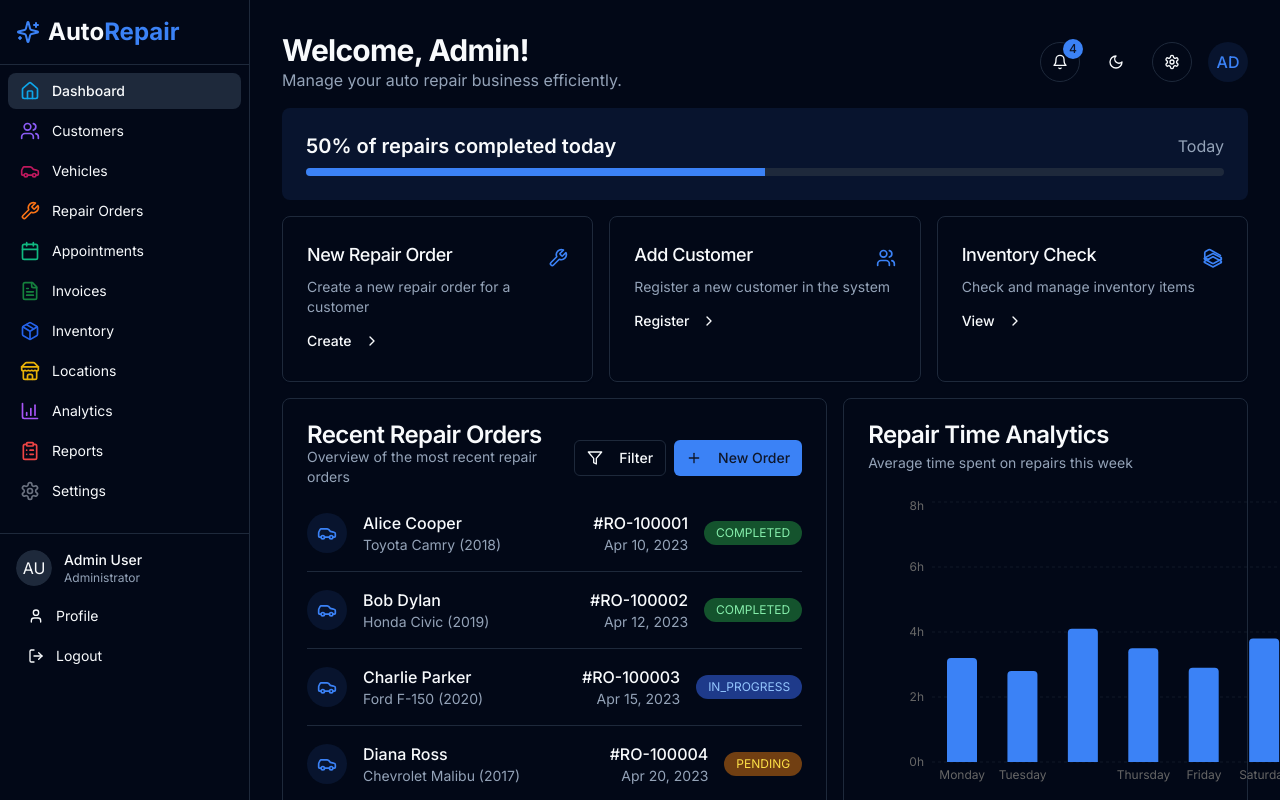
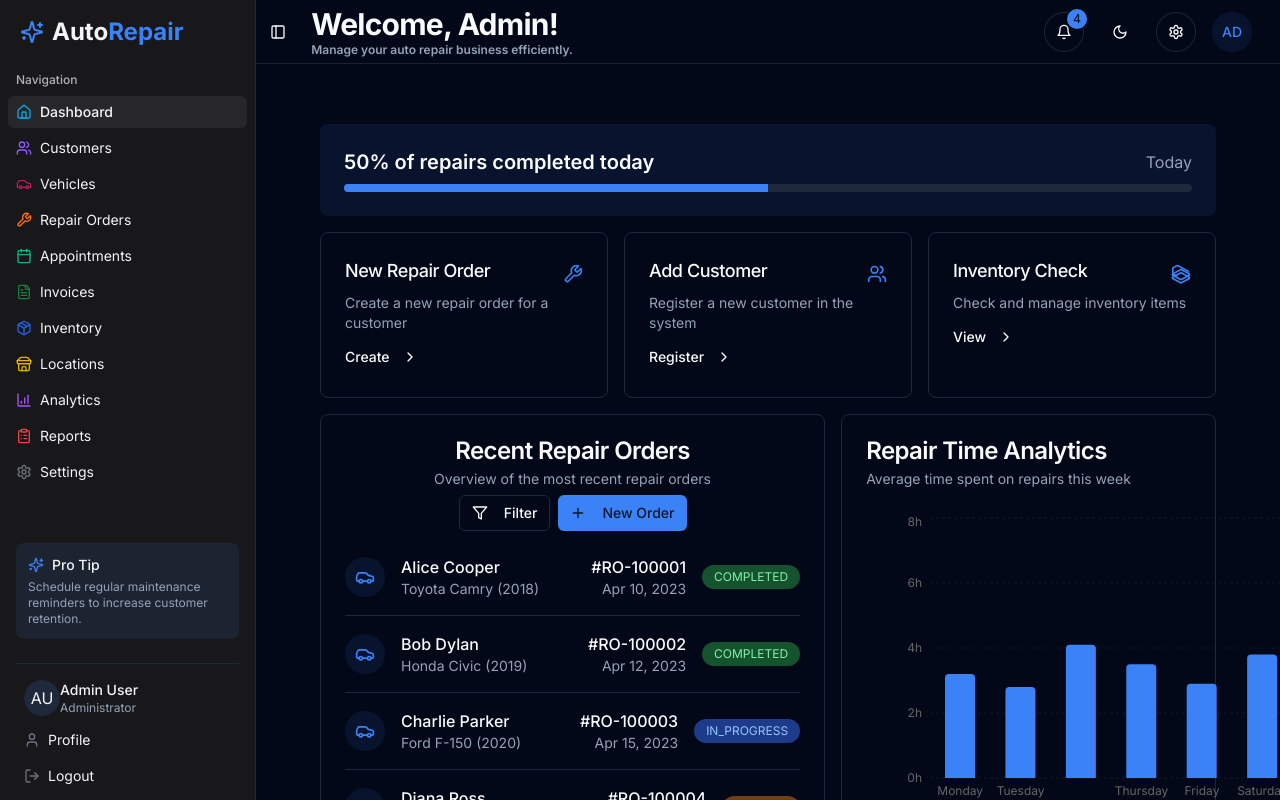
Before and after one commit to esaleci/Auto-Repair, a Next.js app: page /dashboard in a window 1280 px wide. Shown: the top 800 px of the page. Built offline with nearby package versions, Linux system fonts and the light colour scheme.

Commit message:
fix resresponsive

```diff
--- a/app/dashboard/layout.tsx
+++ b/app/dashboard/layout.tsx
@@ -27,6 +27,9 @@ import { Button } from "@/components/ui/button"
 import { Avatar, AvatarFallback } from "@/components/ui/avatar"
 import { getInitials } from "@/lib/utils"
 import { Badge } from "@/components/ui/badge"
+import { SidebarProvider, SidebarTrigger } from "@/components/ui/sidebar"
+import { AppSidebar } from "@/components/app-sidebar"
+import DashboardNav from "@/components/dashboard-nav"
 
 const routes = [
   {
@@ -138,105 +141,118 @@ export default function DashboardLayout({
   }
 
   return (
-    <div className="min-h-screen bg-background">
-      {/* Mobile menu button */}
-      {isMobile && (
-        <Button variant="outline" size="icon" className="fixed top-4 left-4 z-50 md:hidden" onClick={toggleSidebar}>
-          <Menu className="h-5 w-5" />
-        </Button>
-      )}
+      <SidebarProvider>
+        <AppSidebar />
+        <main className="relative flex gap-5 w-full items-center flex-col">
+          <div className="px-2 sticky flex  w-full justify-between items-center  top-0 z-50 bg-background border-b border-b-foreground/10 h-16">
+          <SidebarTrigger />
+          <DashboardNav />
+          </div>
+          <div className="px-8 py-2 flex gap-5 w-full items-center  ">
+          {children}
+          </div>
+        </main>
+      </SidebarProvider>
 
-      {/* Sidebar */}
-      <div
-        className={`fixed inset-y-0 left-0 w-[250px] bg-background border-r border-border overflow-y-auto z-40 transition-transform duration-300 ease-in-out ${
-          isMobile ? (sidebarOpen ? "translate-x-0" : "-translate-x-full") : "translate-x-0"
-        }`}
-      >
-        <div className="p-4 border-b border-border">
-          <Link href="/dashboard" className="flex items-center">
-            <Sparkles className="h-6 w-6 text-primary mr-2" />
-            <span className="text-2xl font-bold">
-              Auto<span className="text-primary">Repair</span>
-            </span>
-          </Link>
-        </div>
+    // <div className="min-h-screen bg-background">
+    //   {/* Mobile menu button */}
+    //   {isMobile && (
+    //     <Button variant="outline" size="icon" className="fixed top-4 left-4 z-50 md:hidden" onClick={toggleSidebar}>
+    //       <Menu className="h-5 w-5" />
+    //     </Button>
+    //   )}
 
-        <nav className="p-2">
-          <ul className="space-y-1">
-            {routes.map((route) => (
-              <li key={route.href}>
-                <Link
-                  href={route.href}
-                  className={`flex items-center gap-3 rounded-lg px-3 py-2 text-sm transition-all hover:bg-accent ${
-                    pathname === route.href ? "bg-accent text-accent-foreground font-medium" : "text-foreground"
-                  }`}
-                  onClick={() => isMobile && setSidebarOpen(false)}
-                >
-                  <route.icon className={`h-5 w-5 ${route.color}`} />
-                  {route.label}
-                </Link>
-              </li>
-            ))}
-          </ul>
-        </nav>
+    //   {/* Sidebar */}
+    //   <div
+    //     className={`fixed inset-y-0 left-0 w-[250px] bg-background border-r border-border overflow-y-auto z-40 transition-transform duration-300 ease-in-out ${
+    //       isMobile ? (sidebarOpen ? "translate-x-0" : "-translate-x-full") : "translate-x-0"
+    //     }`}
+    //   >
+    //     <div className="p-4 border-b border-border">
+    //       <Link href="/dashboard" className="flex items-center">
+    //         <Sparkles className="h-6 w-6 text-primary mr-2" />
+    //         <span className="text-2xl font-bold">
+    //           Auto<span className="text-primary">Repair</span>
+    //         </span>
+    //       </Link>
+    //     </div>
 
-        {user && (
-          <div className="border-t border-border p-4 mt-4">
-            <div className="flex items-center gap-3 mb-3">
-              <Avatar className="h-9 w-9">
-                <AvatarFallback>{getInitials(user.name)}</AvatarFallback>
-              </Avatar>
-              <div>
-                <p className="text-sm font-medium">{user.name}</p>
-                <div className="flex items-center gap-1">
-                  <p className="text-xs text-muted-foreground">{user.role}</p>
-                  {user.id === "demo_user" && (
-                    <Badge
-                      variant="outline"
-                      className="text-xs bg-yellow-100 text-yellow-800 dark:bg-yellow-900 dark:text-yellow-300"
-                    >
-                      DEMO
-                    </Badge>
-                  )}
-                </div>
-              </div>
-            </div>
+    //     <nav className="p-2">
+    //       <ul className="space-y-1">
+    //         {routes.map((route) => (
+    //           <li key={route.href}>
+    //             <Link
+    //               href={route.href}
+    //               className={`flex items-center gap-3 rounded-lg px-3 py-2 text-sm transition-all hover:bg-accent ${
+    //                 pathname === route.href ? "bg-accent text-accent-foreground font-medium" : "text-foreground"
+    //               }`}
+    //               onClick={() => isMobile && setSidebarOpen(false)}
+    //             >
+    //               <route.icon className={`h-5 w-5 ${route.color}`} />
+    //               {route.label}
+    //             </Link>
+    //           </li>
+    //         ))}
+    //       </ul>
+    //     </nav>
 
-            <div className="space-y-1">
-              <Link
-                href="/dashboard/profile"
-                className={`flex items-center gap-3 rounded-lg px-3 py-2 text-sm transition-all hover:bg-accent ${
-                  pathname === "/dashboard/profile" ? "bg-accent text-accent-foreground font-medium" : "text-foreground"
-                }`}
-                onClick={() => isMobile && setSidebarOpen(false)}
-              >
-                <User className="h-4 w-4" />
-                Profile
-              </Link>
+    //     {user && (
+    //       <div className="border-t border-border p-4 mt-4">
+    //         <div className="flex items-center gap-3 mb-3">
+    //           <Avatar className="h-9 w-9">
+    //             <AvatarFallback>{getInitials(user.name)}</AvatarFallback>
+    //           </Avatar>
+    //           <div>
+    //             <p className="text-sm font-medium">{user.name}</p>
+    //             <div className="flex items-center gap-1">
+    //               <p className="text-xs text-muted-foreground">{user.role}</p>
+    //               {user.id === "demo_user" && (
+    //                 <Badge
+    //                   variant="outline"
+    //                   className="text-xs bg-yellow-100 text-yellow-800 dark:bg-yellow-900 dark:text-yellow-300"
+    //                 >
+    //                   DEMO
+    //                 </Badge>
+    //               )}
+    //             </div>
+    //           </div>
+    //         </div>
 
-              <button
-                onClick={() => {
-                  // Mock logout function
-                  console.log("Logging out...")
-                  isMobile && setSidebarOpen(false)
-                }}
-                className="w-full flex items-center gap-3 rounded-lg px-3 py-2 text-sm transition-all hover:bg-accent text-foreground"
-              >
-                <LogOut className="h-4 w-4" />
-                Logout
-              </button>
-            </div>
-          </div>
-        )}
-      </div>
+    //         <div className="space-y-1">
+    //           <Link
+    //             href="/dashboard/profile"
+    //             className={`flex items-center gap-3 rounded-lg px-3 py-2 text-sm transition-all hover:bg-accent ${
+    //               pathname === "/dashboard/profile" ? "bg-accent text-accent-foreground font-medium" : "text-foreground"
+    //             }`}
+    //             onClick={() => isMobile && setSidebarOpen(false)}
+    //           >
+    //             <User className="h-4 w-4" />
+    //             Profile
+    //           </Link>
 
-      {/* Overlay for mobile */}
-      {isMobile && sidebarOpen && (
-        <div className="fixed inset-0 bg-black/50 z-30 md:hidden" onClick={() => setSidebarOpen(false)} />
-      )}
+    //           <button
+    //             onClick={() => {
+    //               // Mock logout function
+    //               console.log("Logging out...")
+    //               isMobile && setSidebarOpen(false)
+    //             }}
+    //             className="w-full flex items-center gap-3 rounded-lg px-3 py-2 text-sm transition-all hover:bg-accent text-foreground"
+    //           >
+    //             <LogOut className="h-4 w-4" />
+    //             Logout
+    //           </button>
+    //         </div>
+    //       </div>
+    //     )}
+    //   </div>
 
-      {/* Main content */}
-      <div className="md:ml-[250px] min-h-screen">{children}</div>
-    </div>
+    //   {/* Overlay for mobile */}
+    //   {isMobile && sidebarOpen && (
+    //     <div className="fixed inset-0 bg-black/50 z-30 md:hidden" onClick={() => setSidebarOpen(false)} />
+    //   )}
+
+    //   {/* Main content */}
+    //   <div className="md:ml-[250px] min-h-screen">{children}</div>
+    // </div>
   )
 }
--- a/app/dashboard/page.tsx
+++ b/app/dashboard/page.tsx
@@ -20,9 +20,9 @@ export default function Dashboard() {
   const completionPercentage = Math.round((completedOrders / totalOrders) * 100)
 
   return (
-    <div className="flex-1 space-y-4 p-4 md:p-8 pt-6 bg-background">
+    <div className="flex-1 space-y-4 p-4 md:p-8 pt-6 bg-background flex-wrap">
       {/* Header */}
-      <div className="flex items-center justify-between">
+      {/* <div className="flex items-center justify-between ">
         <div>
           <h2 className="text-3xl font-bold tracking-tight">Welcome, Admin!</h2>
           <p className="text-muted-foreground">Manage your auto repair business efficiently.</p>
@@ -42,7 +42,7 @@ export default function Dashboard() {
             AD
           </div>
         </div>
-      </div>
+      </div> */}
 
       {/* Progress indicator */}
       <Card className="border-none shadow-none bg-primary/5 dark:bg-primary/10">
@@ -131,13 +131,13 @@ export default function Dashboard() {
       </div>
 
       {/* Main content */}
-      <div className="grid gap-4 md:grid-cols-2 lg:grid-cols-7">
+      <div className="grid grid-cols-1 gap-4 md:grid-cols-2 lg:grid-cols-7">
         <Card className="col-span-4">
-          <CardHeader className="flex flex-row items-center justify-between">
-            <div>
+          <CardHeader className="flex  items-center justify-between flex-wrap">
+
               <CardTitle>Recent Repair Orders</CardTitle>
               <CardDescription>Overview of the most recent repair orders</CardDescription>
-            </div>
+
             <div className="flex items-center gap-2">
               <Button variant="outline" size="sm">
                 <Filter className="mr-2 h-4 w-4" />
--- a/components/app-sidebar.tsx
+++ b/components/app-sidebar.tsx
@@ -41,75 +41,82 @@ const routes = [
   {
     label: "Dashboard",
     icon: Home,
-    href: "/",
+    href: "/dashboard",
     color: "text-sky-500",
   },
   {
     label: "Customers",
     icon: Users,
-    href: "/customers",
+    href: "/dashboard/customers",
     color: "text-violet-500",
   },
   {
     label: "Vehicles",
     icon: Car,
-    href: "/vehicles",
+    href: "/dashboard/vehicles",
     color: "text-pink-700",
   },
   {
     label: "Repair Orders",
     icon: Wrench,
-    href: "/repair-orders",
+    href: "/dashboard/repair-orders",
     color: "text-orange-500",
   },
   {
     label: "Appointments",
     icon: Calendar,
-    href: "/appointments",
+    href: "/dashboard/appointments",
     color: "text-emerald-500",
   },
   {
     label: "Invoices",
     icon: FileText,
-    href: "/invoices",
+    href: "/dashboard/invoices",
     color: "text-green-700",
   },
   {
     label: "Inventory",
     icon: Package,
-    href: "/inventory",
+    href: "/dashboard/inventory",
     color: "text-blue-600",
   },
   {
     label: "Locations",
     icon: Store,
-    href: "/locations",
+    href: "/dashboard/locations",
     color: "text-yellow-500",
   },
   {
     label: "Analytics",
     icon: BarChart4,
-    href: "/analytics",
+    href: "/dashboard/analytics",
     color: "text-purple-500",
   },
   {
     label: "Reports",
     icon: ClipboardList,
-    href: "/reports",
+    href: "/dashboard/reports",
     color: "text-red-500",
   },
   {
     label: "Settings",
     icon: Settings,
-    href: "/settings",
+    href: "/dashboard/settings",
     color: "text-gray-500",
   },
 ]
 
 export function AppSidebar() {
   const pathname = usePathname()
-  const { user, logout } = useAuth()
+  // let { user } = useAuth()
 
+  // if(!user){
+    const user = {
+    name: "Admin User",
+    role: "Administrator",
+    id: "admin_1",
+     }
+  // }
   return (
     <Sidebar>
       <SidebarHeader className="pb-0">
@@ -154,10 +161,13 @@ export function AppSidebar() {
           <div className="mt-4 border-t pt-4 mx-2">
             <div className="flex items-center justify-between mb-2 px-2">
               <div className="flex items-center">
-                <Avatar className="h-8 w-8 mr-2">
+                   <Avatar className="h-9 w-9">
+                                <AvatarFallback>{getInitials(user.name)}</AvatarFallback>
+                              </Avatar>
+                {/* <Avatar className="h-8 w-8 mr-2">
                   <AvatarImage src={undefined || "/placeholder.svg"} alt={user.name} />
                   <AvatarFallback>{getInitials(user.name)}</AvatarFallback>
-                </Avatar>
+                </Avatar> */}
                 <div>
                   <p className="text-sm font-medium">{user.name}</p>
                   <div className="flex items-center gap-1">
@@ -184,7 +194,7 @@ export function AppSidebar() {
                 </SidebarMenuButton>
               </SidebarMenuItem>
               <SidebarMenuItem>
-                <SidebarMenuButton onClick={logout} tooltip="Logout">
+                <SidebarMenuButton  tooltip="Logout">
                   <LogOut className="h-5 w-5 text-gray-500" />
                   <span>Logout</span>
                 </SidebarMenuButton>
--- /dev/null
+++ b/components/dashboard-nav.tsx
@@ -0,0 +1,41 @@
+
+import { usePathname } from "next/navigation";
+import { Button } from "./ui/button";
+import { ThemeToggle } from "./theme-toggle";
+import { Bell, Settings } from "lucide-react";
+
+export default  function DashboardNav() {
+
+    return (
+
+
+<nav className="w-full  flex justify-center  h-16">
+<div className="w-full  flex justify-between items-center p-3 px-5 text-sm">
+  <div className="flex gap-5 items-center font-semibold">
+    <div className="flex items-center justify-between ">
+        <div>
+          <h2 className="text-large md:text-3xl font-bold tracking-tight">Welcome, Admin!</h2>
+          <p className="text-xs md:text-based text-muted-foreground">Manage your auto repair business efficiently.</p>
+        </div>
+
+      </div>
+
+  </div>
+    <div className="flex items-center gap-4">
+          <Button variant="outline" size="icon" className="rounded-full relative">
+            <Bell className="h-5 w-5" />
+            <span className="absolute -top-1 -right-1 bg-primary text-primary-foreground text-xs rounded-full h-5 w-5 flex items-center justify-center">
+              4
+            </span>
+          </Button>
+          <ThemeToggle />
+          <Button variant="outline" size="icon" className="rounded-full">
+            <Settings className="h-5 w-5" />
+          </Button>
+          <div className="h-10 w-10 rounded-full bg-primary/10 flex items-center justify-center text-primary font-medium">
+            AD
+          </div>
+        </div>
+
+</div>
+</nav>)}
--- a/components/ui/sheet.tsx
+++ b/components/ui/sheet.tsx
@@ -60,6 +60,7 @@ const SheetContent = React.forwardRef<
   <SheetPortal>
     <SheetOverlay />
     <SheetPrimitive.Content
+
       ref={ref}
       className={cn(sheetVariants({ side }), className)}
       {...props}
```
